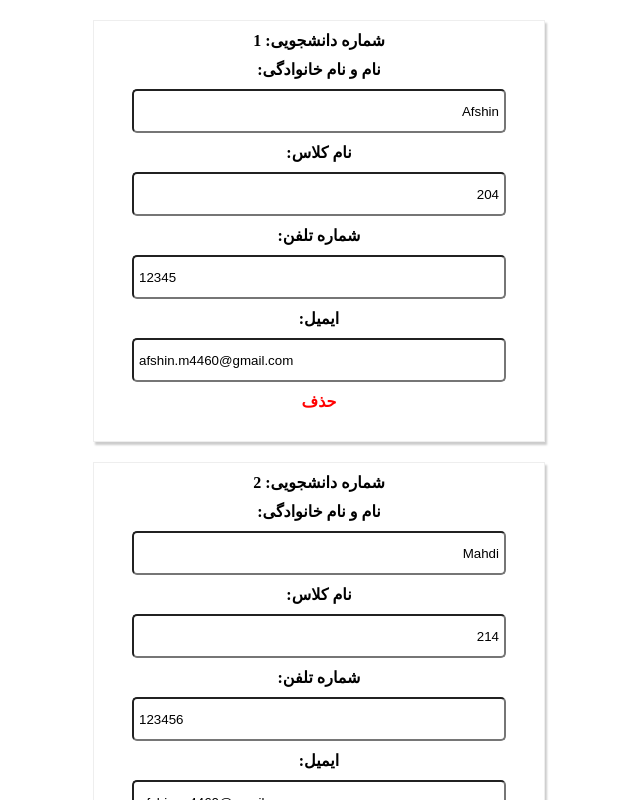
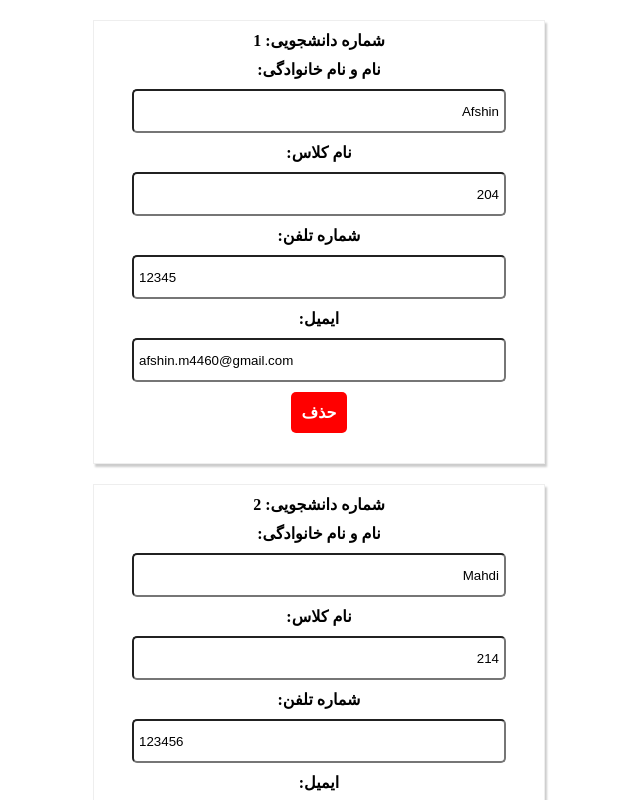
Before and after one commit to afshin4460/reactapp.ir-part2-students, a React (Create React App) app: page / in a window 1280 px wide. Shown: the top 800 px of the page, without its empty margins (321-961 px from the left). Built offline with nearby package versions, Linux system fonts and the light colour scheme.

Commit message:
design button

```diff
--- a/src/components/students/student/student.jsx
+++ b/src/components/students/student/student.jsx
@@ -1,5 +1,6 @@
 import React from 'react';
 import './student.css';
+import Button from '../../ui/button/button';
 
 function Student(props) {
     return (
@@ -13,7 +14,7 @@ function Student(props) {
             <input type="number" value={props.phone} />
             <label>:ایمیل</label>
             <input type="email" value={props.email} />
-            <label style={{color: 'red', cursor: 'pointer'}} onClick={props.deleted}>حذف</label>
+            <Button clicked={props.deleted} btnType='danger'>حذف</Button>
         </div>
     );
 }
--- /dev/null
+++ b/src/components/ui/button/button.css
@@ -0,0 +1,19 @@
+.Button {
+    background-color: transparent;
+    color: white;
+    border: 1px solid transparent;
+    border-radius: 5px;
+    margin: 10px auto;
+    padding: 10px;
+    cursor: pointer;
+    outline: none;
+    font-size: inherit;
+    font-weight: bold;
+    display: block;
+}
+.Danger {
+    background-color: red;
+}
+.Success {
+    background-color: green;
+}
--- /dev/null
+++ b/src/components/ui/button/button.jsx
@@ -0,0 +1,23 @@
+import React from 'react';
+import './button.css';
+
+function Button(props) {
+
+    const classes = ['Button'];
+    switch(props.btnType) {
+        case 'danger':
+            classes.push('Danger');
+            break;
+        case 'success':
+            classes.push('Success');
+            break;
+        default:
+            break;
+    }
+
+    return (
+        <button className={classes.join(' ')} onClick={props.clicked}>{props.children}</button>
+    );
+}
+
+export default Button;
```
